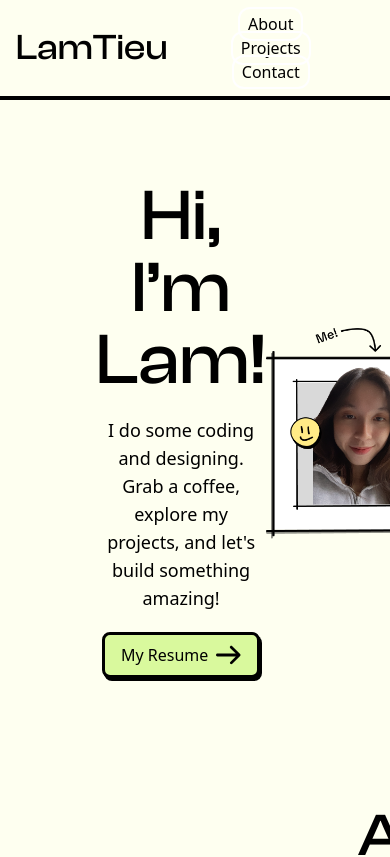
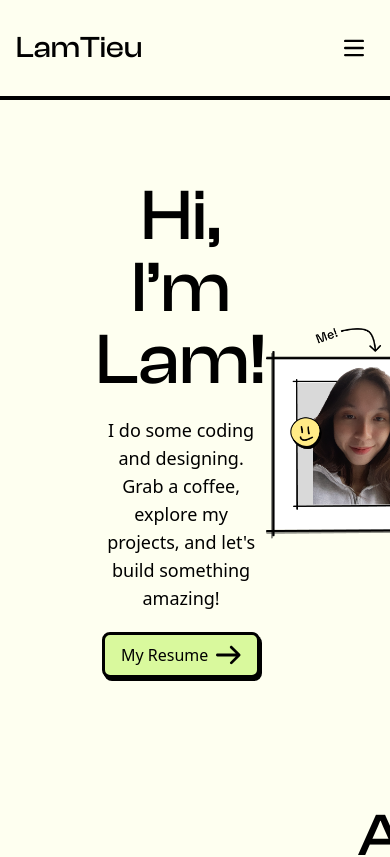
Before and after one commit to ltieu12/my-portfolio, a React (Create React App) app: page / in a window 390 px wide. Shown: the top 857 px of the page. Built offline with nearby package versions, Linux system fonts and the light colour scheme.

Commit message:
Create responsive nav bar for smaller screens

```diff
--- a/src/components/NavBar.js
+++ b/src/components/NavBar.js
@@ -1,23 +1,59 @@
+import { useState } from "react";
+
 export default function NavBar() {
+    const[isOpen, setIsOpen] = useState(false);
+
     return (
         <>
             <nav>
                 <div className='container mx-auto py-6 px-4 h-24 flex justify-between items-center'>
-                    <div className='text-4xl font-Clash font-medium'>LamTieu</div>
-                    <div className="w-full md:block md:w-auto">
-                        <ul className="font-medium flex flex-col md:p-0 md:flex-row md:space-x-8">
+                    <a href="/" className='text-3xl md:text-4xl font-Clash'>LamTieu</a>
+
+                    <button type="button" onClick={() => setIsOpen(!isOpen)} className="inline-flex items-center p-2 w-10 h-10 justify-center text-sm rounded-lg md:hidden focus:outline-none focus:ring-2 focus:ring-black">
+                        <span class="sr-only">Open main menu</span>
+                        <svg class="w-5 h-5" aria-hidden="true" xmlns="http://www.w3.org/2000/svg" fill="none" viewBox="0 0 17 14">
+                            <path stroke="currentColor" stroke-linecap="round" stroke-linejoin="round" stroke-width="2" d="M1 1h15M1 7h15M1 13h15"/>
+                        </svg>
+                    </button>
+
+                    {/* Desktop NavBar */}
+                    <div className="w-full hidden md:block md:w-auto">
+                        <ul className="flex flex-col md:p-0 md:flex-row md:space-x-8">
                             <li>
-                                <a href='/' className="px-2 py-1 rounded-xl border-2 border-white hover:text-yellow-200 hover:border-black hover:bg-purple-500 hover:shadow-dark-shadow">About</a>
+                                <a href="/" className="px-2 py-1 rounded-xl border-2 border-white hover:text-yellow-200 hover:border-black hover:bg-purple-500 hover:shadow-dark-shadow">About</a>
                             </li>
                             <li>
-                                <a href='/projects' className="px-2 py-1 rounded-xl border-2 border-white hover:text-yellow-200 hover:border-black hover:bg-purple-500 hover:shadow-dark-shadow">Projects</a>
+                                <a href="/projects" className="px-2 py-1 rounded-xl border-2 border-white hover:text-yellow-200 hover:border-black hover:bg-purple-500 hover:shadow-dark-shadow">Projects</a>
                             </li>
                             <li>
-                                <a href='/contact' className="px-2 py-1 rounded-xl border-2 border-white hover:text-yellow-200 hover:border-black hover:bg-purple-500 hover:shadow-dark-shadow">Contact</a>
+                                <a href="/contact" className="px-2 py-1 rounded-xl border-2 border-white hover:text-yellow-200 hover:border-black hover:bg-purple-500 hover:shadow-dark-shadow">Contact</a>
                             </li>
                         </ul>
                     </div>
                 </div>
+
+                {/* Mobile NavBar */}
+                {isOpen && (
+                    <div className="md:hidden mb-4">
+                        <ul className="flex flex-col space-y-4">
+                            <li>
+                                <a href="/" className="px-2 py-1 hover:rounded-xl hover:text-yellow-200 hover:border-2 hover:border-black hover:bg-purple-500 hover:shadow-dark-shadow">
+                                    About
+                                </a>
+                            </li>
+                            <li>
+                                <a href="/projects" className="px-2 py-1 hover:rounded-xl hover:text-yellow-200 hover:border-2 hover:border-black hover:bg-purple-500 hover:shadow-dark-shadow">
+                                    Projects
+                                </a>
+                            </li>
+                            <li>
+                                <a href="/contact" className="px-2 py-1 rounded-xl border-2 border-white hover:text-yellow-200 hover:border-black hover:bg-purple-500 hover:shadow-dark-shadow">
+                                    Contact
+                                </a>
+                            </li>
+                        </ul>
+                    </div>
+                )}
             </nav>
             <div className='border-b-4 border-black'></div>
         </>
```
